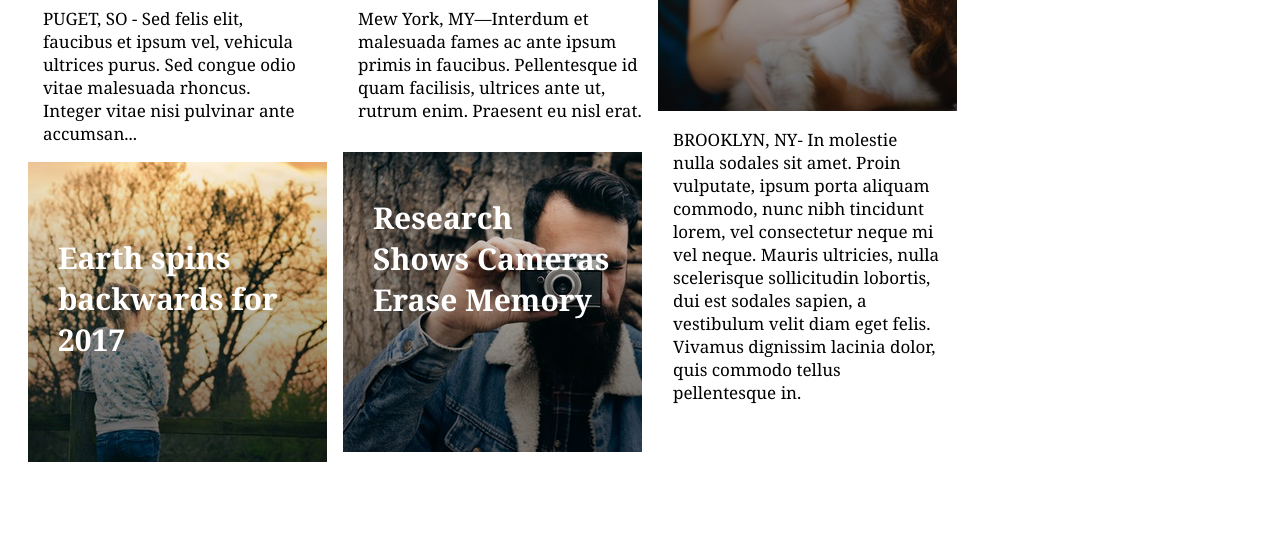
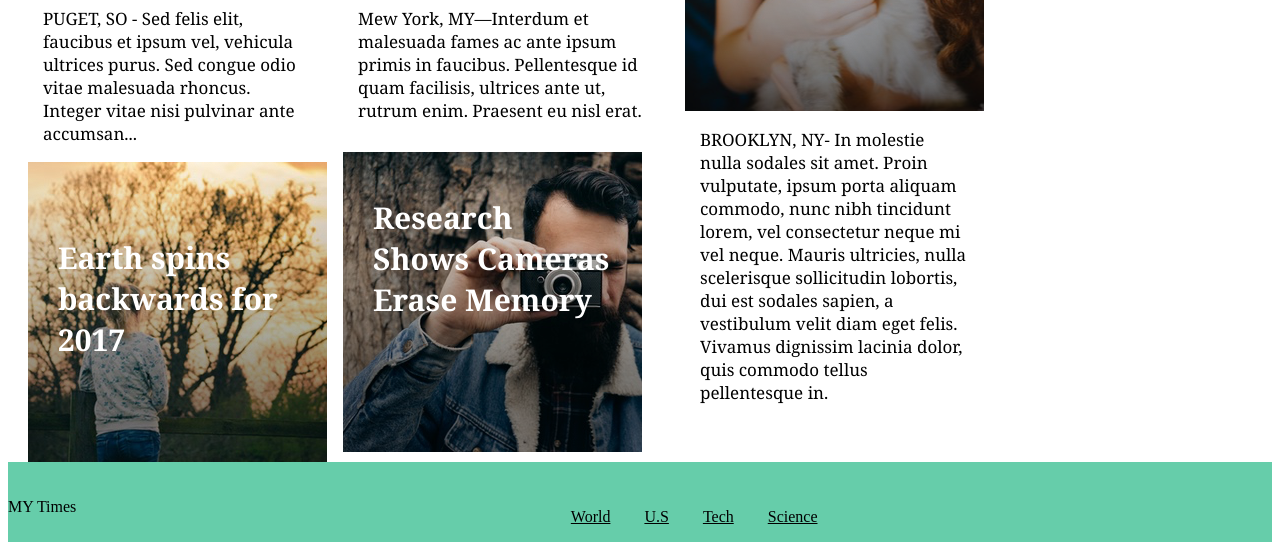
Before and after one commit to LPKaizen/mytimes, a plain HTML site: page index.html in a window 1280 px wide. Shown: the part 822-1372 px from the top of the page. Before the commit the page ends 1292 px from the top, so only its background shows below. Drawn offline with Linux system fonts and the light colour scheme.

Commit message:
version 0.9.7, some formatting added for header

```diff
--- a/Resources/CSS/index.css
+++ b/Resources/CSS/index.css
@@ -44,12 +44,13 @@
 }
 
 .footer {
-margin: auto;
+padding-top: 20px;
 height: auto;
-
+width: 100%;
+background-color: mediumaquamarine;
+display: inline-flex;
+justify-content: space-between;
 }
-
-
 
 
 .header {
@@ -78,6 +79,16 @@ font-weight: bold;
 padding-top: 10px;
 padding-left: 10px;
 padding-right: 10px;
+}
+
+#footernav li {
+  color: black;
+  display: inline-flex;
+  text-decoration: underline;
+  padding-top: 10px;
+  padding-left: 15px;
+  padding-right: 15px;
+  list-style:none;
 }
 
 #newsbites li {
--- a/index.html
+++ b/index.html
@@ -95,7 +95,6 @@
 
       </div>
 
-
 <!--small column-->
       <div class="small">
 
@@ -120,16 +119,27 @@
      </div>
 <!--end of header-->
 
+</div>
 
 <!--Beginning of footer-->
     <div class= "footer">
        <div>
-         <p>MY Times</p>
-       </div>
+          <p>MY Times</p>
+      </div>
+      <div id="footernav">
+         <ul>
+           <li>World</li>
+           <li>U.S</li>
+           <li>Tech</li>
+           <li>Science</li>
+        </ul>
+      </div>
        <div>
 
        </div>
 
     </div>
 
+
+
 </body>
```
